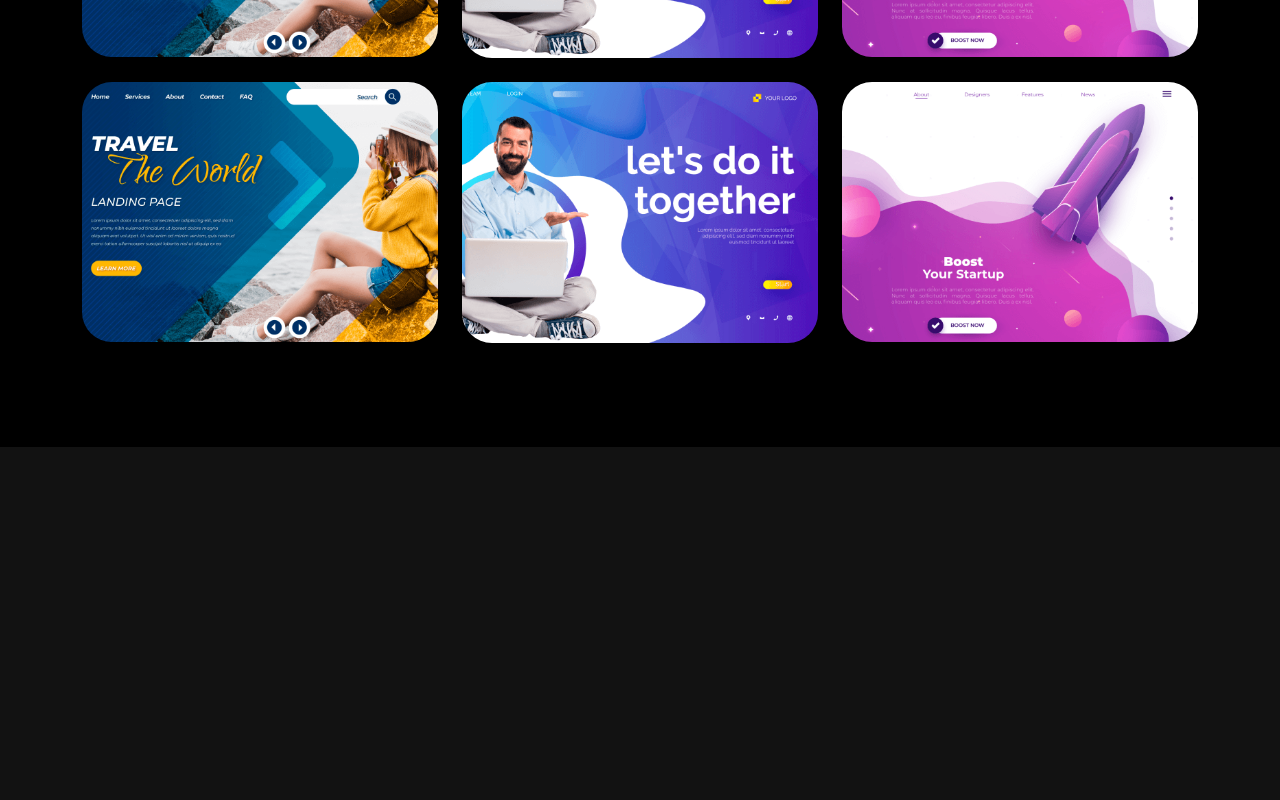
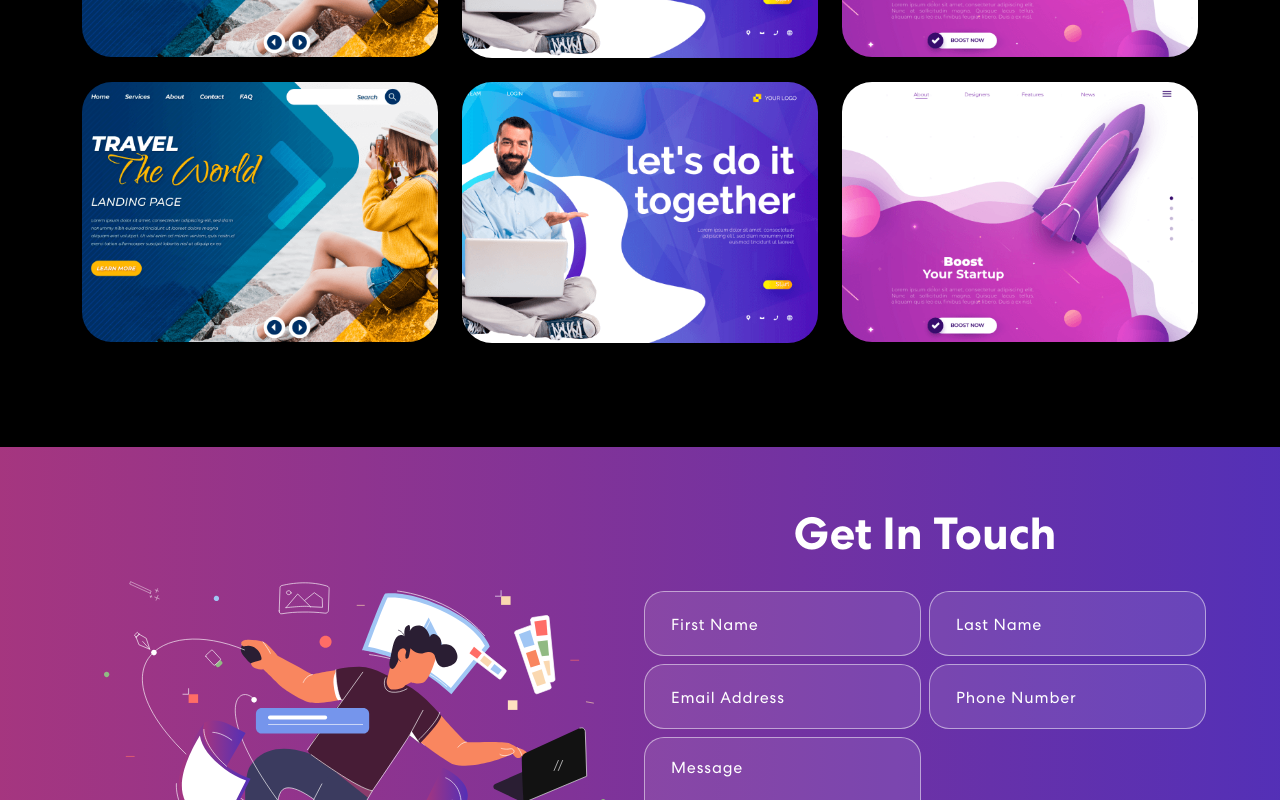
Before and after one commit to kwenealete/personal-portfolio, a React (Create React App) app: page / in a window 1280 px wide. Shown: the part 2000-2800 px from the top of the page. Before the commit the page ends 2447 px from the top, so only its background shows below. Built offline with nearby package versions, Linux system fonts and the light colour scheme.

Commit message:
contactMe component to allow potential interested stakeholders to reach out to me, and Footer component displaying my social media handles.

```diff
--- a/package.json
+++ b/package.json
@@ -7,6 +7,9 @@
     "@testing-library/react": "^13.4.0",
     "@testing-library/user-event": "^13.5.0",
     "bootstrap": "^5.3.3",
+    "cors": "^2.8.5",
+    "express": "^4.19.2",
+    "nodemailer": "^6.9.14",
     "react": "^18.3.1",
     "react-bootstrap": "^2.10.4",
     "react-bootstrap-icons": "^1.11.4",
--- a/src/App.css
+++ b/src/App.css
@@ -471,6 +471,97 @@
 }
 
 
+/***** Projects Css *****/
+.contact {
+  background: linear-gradient(90.21deg, #AA367C -5.91%, #4A2FBD 111.58%);
+  padding: 60px 0 200px 0;
+}
+.contact img {
+  width: 92%;
+}
+.contact h2 {
+	font-size: 45px;
+	font-weight: 700;
+  margin-bottom: 30px;
+}
+.contact form input, .contact form textarea {
+  width: 100%;
+  background: rgba(255, 255, 255, 0.1);
+  border: 1px solid rgba(255, 255, 255, 0.5);
+  border-radius: 20px;
+  color: #fff;
+  margin: 0 0 8px 0;
+  padding: 18px 26px;
+  font-weight: 500;
+  font-size: 18px;
+  letter-spacing: 0.8px;
+  transition: 0.3s ease-in-out;
+}
+.contact form input:focus, .contact form textarea:focus {
+  background: rgba(255, 255, 255, 1);
+  color: #121212;
+}
+.contact form input::placeholder, .contact form textarea::placeholder {
+  font-size: 16px;
+  font-weight: 400;
+  color: #fff;
+}
+.contact form input:focus::placeholder, .contact form textarea:focus::placeholder {
+  color: #121212;
+  opacity: 0.8;
+}
+.contact form button {
+  font-weight: 700;
+  color: #000;
+  background-color: #fff;
+  padding: 14px 48px;
+  font-size: 18px;
+  margin-top: 25px;
+  border-radius: 0;
+  position: relative;
+  transition: 0.3s ease-in-out;
+}
+.contact form button span {
+  z-index: 1;
+  position: relative;
+}
+.contact form button:hover {
+  color: #fff;
+}
+.contact form button::before {
+  content: "";
+  background: #121212;
+  width: 0;
+  height: 100%;
+  position: absolute;
+  top: 0;
+  left: 0;
+  z-index: 0;
+  transition: 0.3s ease-in-out;
+}
+.contact form button:hover::before {
+  width: 100%;
+}
+
+/***** Footer Css *****/
+.footer {
+  padding: 2rem 0 50px 0;
+  background-image: url('./assets/img/footer-bg.png');
+  background-position: center center;
+  background-size: cover;
+  background-repeat: no-repeat;
+}
+
+.footer img {
+  width: 26%;
+}
+.footer p {
+  font-weight: 400;
+  font-size: 14px;
+  color: #B8B8B8;
+  letter-spacing: 0.5px;
+  margin-top: 20px;
+}
 
 
 
--- a/src/App.js
+++ b/src/App.js
@@ -5,6 +5,8 @@
 import "bootstrap/dist/css/bootstrap.min.css";
 import Skills from "./components/Skills";
 import Projects from "./components/Projects";
+import ContactMe from "./components/ContactMe";
+import Footer from "./components/Footer";
 
 function App() {
   return (
@@ -13,6 +15,8 @@
       <Banner />
       <Skills />
       <Projects />
+      <ContactMe />
+      <Footer />
     </div>
   );
 }
--- a/src/components/Banner.js
+++ b/src/components/Banner.js
@@ -6,10 +6,10 @@
 export default function Banner() {
   const [loopNum, setLoopNum] = useState(0);
   const [isDeleting, setIsDeleting] = useState(false);
-  const toRotate = ["Full-Stack,", "DevOps,", "Cloud Engineer Enthusiast"];
+  const toRotate = ["Hi I'm a Full-Stack,", "DevOps,", "and Cloud Engineer Enthusiast"];
   const [text, setText] = useState("");
   const [delta, setDelta] = useState(300 - Math.random() * 100);
-  const period = 2000;
+  const period = 1000;
 
   useEffect(() => {
     let ticker = setInterval(() => {
@@ -51,7 +51,7 @@
           <Col xs={12} md={6} xl={7}>
             <span className="tagline">Welcome to my Portfolio</span>
             <h1>
-              {`Hi I'm a `}
+              {` `}
               <span className="wrap">{text}</span>
             </h1>
             <p>kshkjhfhewklhoihoiwho hfhhhhjgj jfjjfjf</p>
--- /dev/null
+++ b/src/components/ContactMe.js
@@ -0,0 +1,120 @@
+import { useState } from "react";
+import { Col, Container, Row } from "react-bootstrap";
+import contactImage from "../assets/img/contact-img.svg";
+
+export default function ContactMe() {
+  const userDetails = {
+    firstName: "",
+    lastName: "",
+    email: "",
+    phone: "",
+    message: "",
+  };
+
+  const [formDetails, setFormDetails] = useState(userDetails);
+  const [buttonText, setButtonText] = useState("send");
+  const [status, setStatus] = useState({});
+
+  function onFormUpdate(category, value) {
+    setFormDetails({
+      ...formDetails,
+      [category]: value,
+    });
+  }
+
+  async function handleSubmit(e) {
+    e.preventDefault();
+    setButtonText("sending...");
+    let response = await fetch("http://localhost:5000/contact", {
+      method: "POST",
+      headers: {
+        "Content-Type": "Application/json;charset=utf-8",
+      },
+      body: JSON.stringify(userDetails),
+    });
+    setButtonText("send");
+    let result = response.json();
+    setFormDetails(userDetails);
+    if (result.code === 200) {
+      setStatus({ succes: true, message: "Message sent successfully" });
+    } else {
+      setStatus({
+        succes: false,
+        message: "Something went wrong, please try again later.",
+      });
+    }
+  }
+
+  return (
+    <section className="contact" id="connect">
+      <Container>
+        <Row className="align-items-center">
+          <Col md={6}>
+            <img src={contactImage} alt="contact Me" />
+          </Col>
+          <Col md={6}>
+            <h2>Get In Touch</h2>
+            <form onSubmit={handleSubmit}>
+              <Row>
+                <Col sm={6} className="px-1">
+                  <input
+                    type="text"
+                    value={userDetails.firstName}
+                    placeholder="First Name"
+                    onChange={(e) => onFormUpdate("firstName", e.target.value)}
+                  />
+                </Col>
+                <Col sm={6} className="px-1">
+                  <input
+                    type="text"
+                    value={userDetails.lastName}
+                    placeholder="Last Name"
+                    onChange={(e) => onFormUpdate("lastName", e.target.value)}
+                  />
+                </Col>
+                <Col sm={6} className="px-1">
+                  <input
+                    type="email"
+                    value={userDetails.email}
+                    placeholder="Email Address"
+                    onChange={(e) => onFormUpdate("email", e.target.value)}
+                  />
+                </Col>
+                <Col sm={6} className="px-1">
+                  <input
+                    type="tel"
+                    value={userDetails.phone}
+                    placeholder="Phone Number"
+                    onChange={(e) => onFormUpdate("phone", e.target.value)}
+                  />
+                </Col>
+                <Col sm={6} className="px-1">
+                  <textarea
+                    rows="6"
+                    value={userDetails.message}
+                    placeholder="Message"
+                    onChange={(e) => onFormUpdate("message", e.target.value)}
+                  />
+                  <button type="submit">
+                    <span>{buttonText}</span>
+                  </button>
+                </Col>
+                {status.message && (
+                  <Col>
+                    <p
+                      className={
+                        status.success === false ? "danger" : "success"
+                      }
+                    >
+                      {status.message}
+                    </p>
+                  </Col>
+                )}
+              </Row>
+            </form>
+          </Col>
+        </Row>
+      </Container>
+    </section>
+  );
+}
--- /dev/null
+++ b/src/components/Footer.js
@@ -0,0 +1,33 @@
+import { Col, Container, Row } from "react-bootstrap";
+import logo from "../assets/img/logo.svg";
+import navIcon1 from "../assets/img/nav-icon1.svg";
+import navIcon2 from "../assets/img/nav-icon2.svg";
+import navIcon3 from "../assets/img/nav-icon3.svg";
+
+export default function Footer() {
+  return (
+    <footer className="footer">
+      <Container>
+        <Row className="align-item-center">
+          <Col>
+            <img src={logo} alt="Logo" />
+          </Col>
+          <Col sm={6} className="text-center text-sm-end">
+            <div className="social-icon">
+              <a href="#">
+                <img src={navIcon1} alt="Icon" />
+              </a>
+              <a href="#">
+                <img src={navIcon2} alt="Icon" />
+              </a>
+              <a href="#">
+                <img src={navIcon3} alt="Icon" />
+              </a>
+            </div>
+            <p>CopyRight 2024. All Right Reserved</p>
+          </Col>
+        </Row>
+      </Container>
+    </footer>
+  );
+}
--- a/src/components/Projects.js
+++ b/src/components/Projects.js
@@ -40,7 +40,7 @@
   ];
 
   return (
-    <section className="project" id="project">
+    <section className="project" id="projects">
       <Container>
         <Row>
           <Col>
```
Also changed, not shown: src/server.js (added, +53 -0 lines), 2 other files (tests, documents, lock files or other folders).
